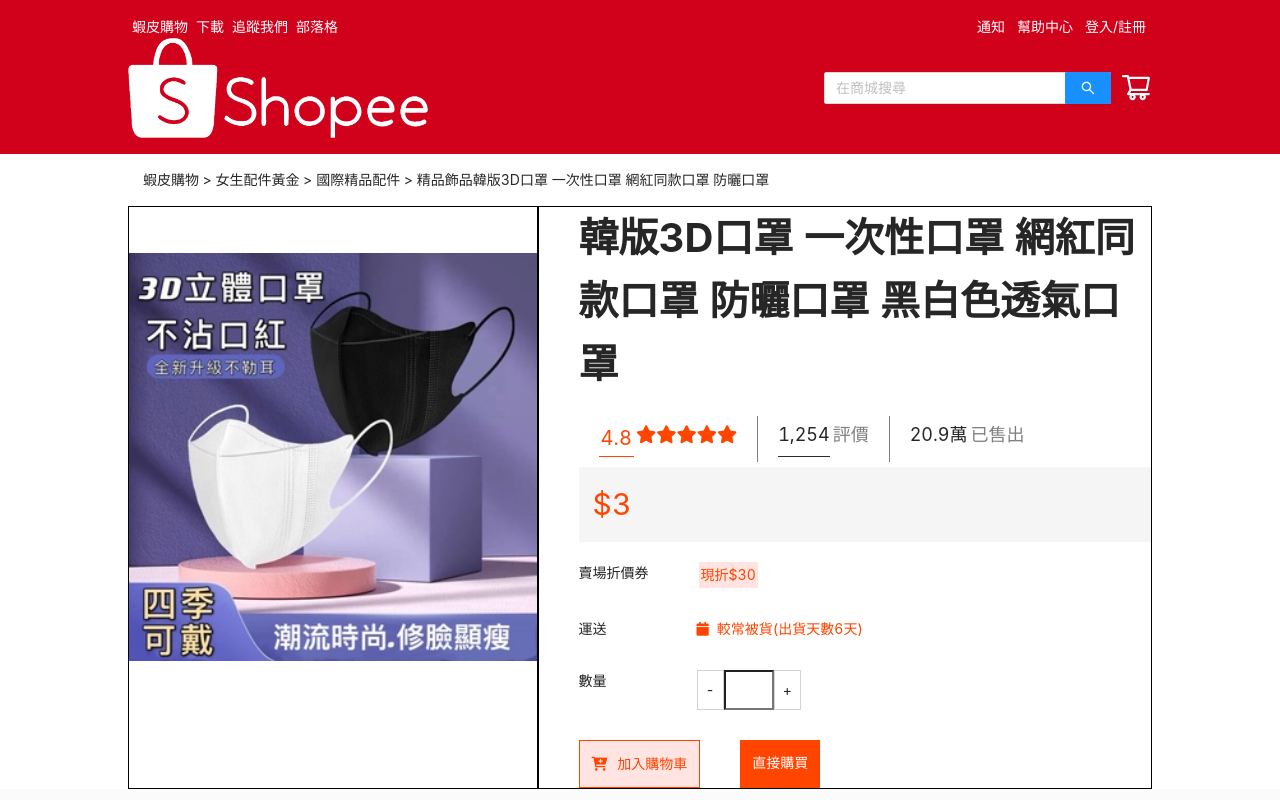
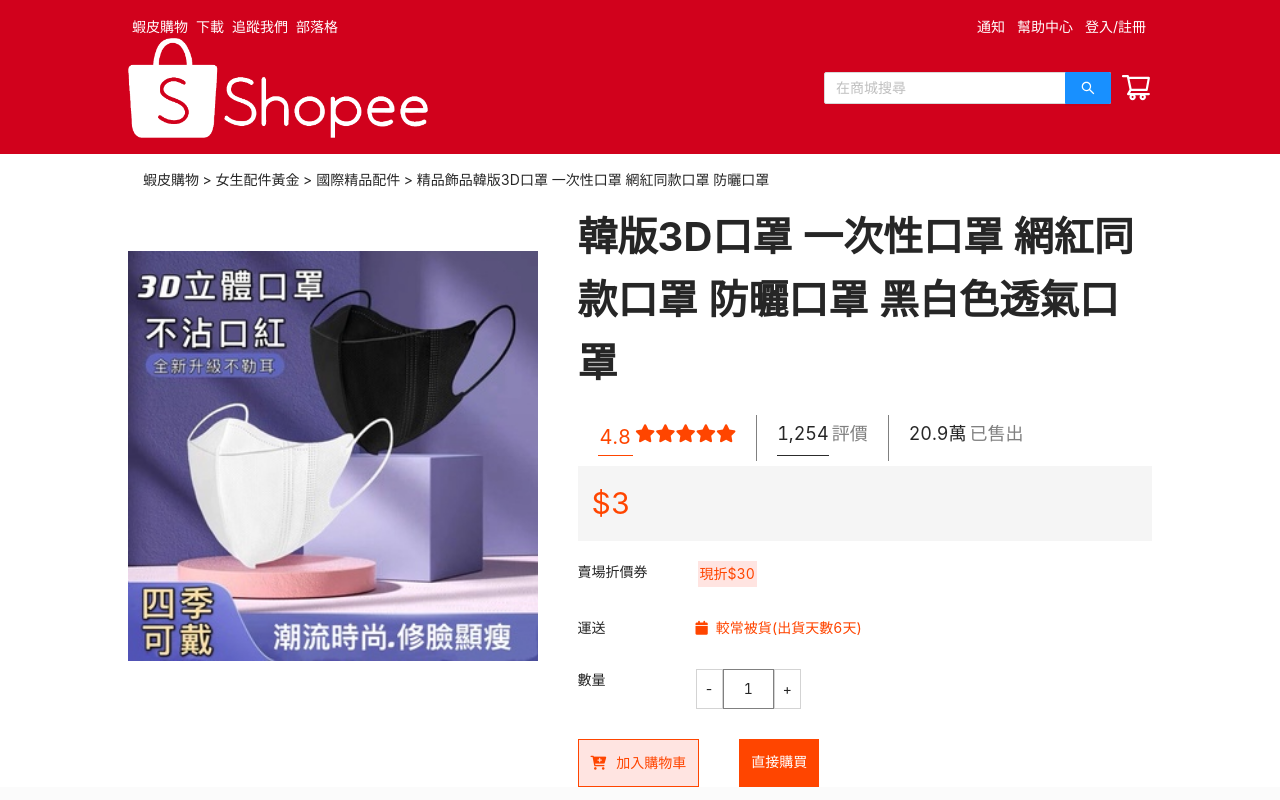
Before and after one commit to Eric8712/shopee-exercise2, a React (Create React App) app: page /P001 in a window 1280 px wide. Shown: the top 800 px of the page. Built offline with nearby package versions, Linux system fonts and the light colour scheme.

Commit message:
add productPage usestate

```diff
--- a/src/Pages/ProductPage.js
+++ b/src/Pages/ProductPage.js
@@ -1,4 +1,4 @@
-import React from "react";
+import React, { useEffect, useState } from "react";
 import DefaultLayout from "../components/layout/DefaultLayout";
 import styled from "styled-components";
 import Banner2 from '../components/image/banner2.png';
@@ -27,11 +27,11 @@ const ProductContainer = styled.div`
 `
 const ProductDisplay1 = styled.div`
     width: 40%;
-    border: 1px solid #000;
+    /* border: 1px solid #000; */
 `
 const ProductDisplay2 = styled.div`
     width: 60%;
-    border: 1px solid #000;
+    /* border: 1px solid #000; */
     padding-left: 40px;
     h2{
         font-weight: bolder;
@@ -127,7 +127,7 @@ const Count = styled.div`
     .title{
         margin-right: 90px;
     }
-    .buttom1{
+    .buttomCut{
         padding: 8px;
         border: 1px solid #d3d3d3;
         cursor: pointer;
@@ -137,10 +137,14 @@ const Count = styled.div`
         height: 40px;
 
     }
-    .buttom2{
+    .buttomPlus{
         padding: 8px;
         border: 1px solid #d3d3d3;
         cursor: pointer;
+    }
+    .number{
+        padding: 8px 20px 8px 20px;
+        border: 1px solid #808080;
     }
 `
 const Buy = styled.div`
@@ -165,6 +169,9 @@ const Buy = styled.div`
 
 
 const ProductPage = () => {
+
+    const [count, setCount] = useState(1);
+
     return(
     <DefaultLayout>
         <Title>
@@ -215,9 +222,9 @@ const ProductPage = () => {
                 </Dlevery>
                 <Count>
                     <div className="title">數量</div>
-                    <div className="buttom1">-</div>
-                    <input type='text'></input>
-                    <div className="buttom2">+</div>
+                    <div className="buttomCut" onClick={() => {setCount(count+1)}}>-</div>
+                    <div className="number">{count}</div>
+                    <div className="buttomPlus" onClick={() => {setCount(count+1)}}>+</div>
                 </Count>
                 <Buy>
                     <div className="Cart"><i class="fa-solid fa-cart-plus"></i>加入購物車</div>
```
